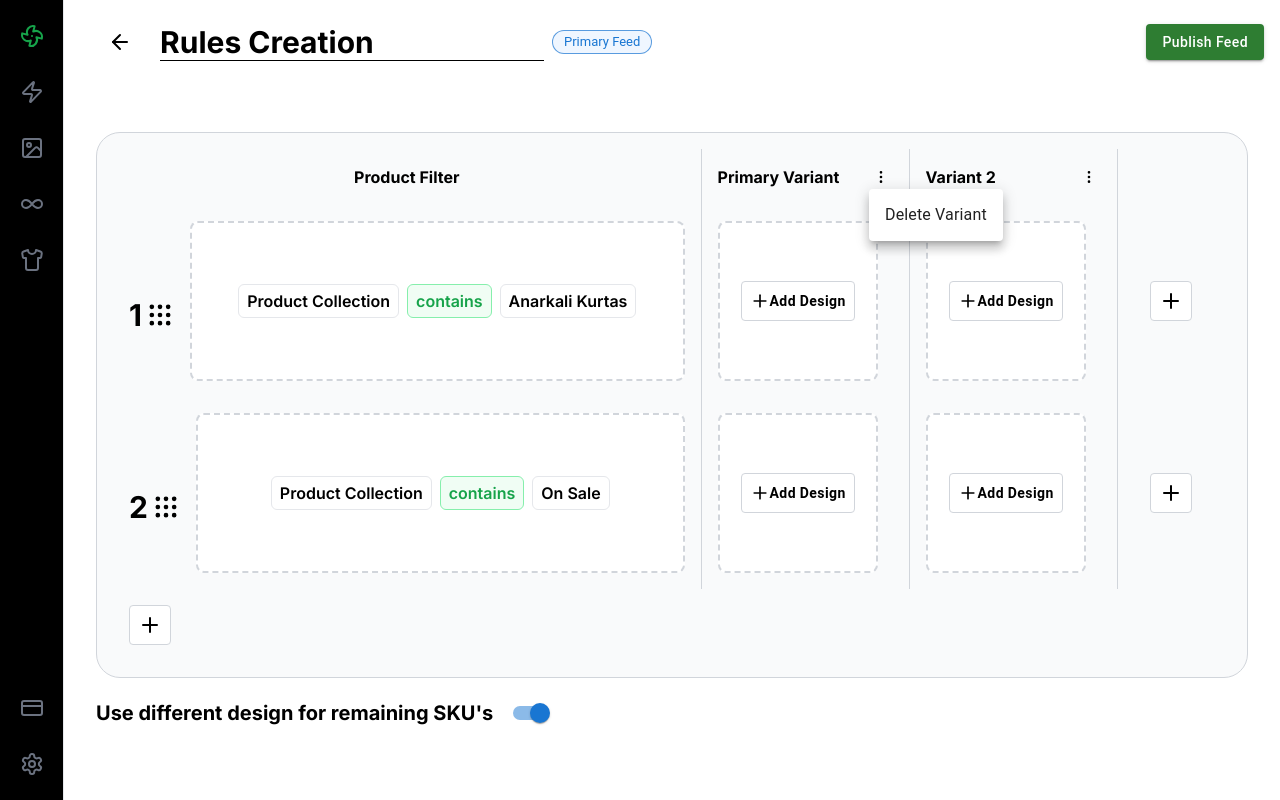
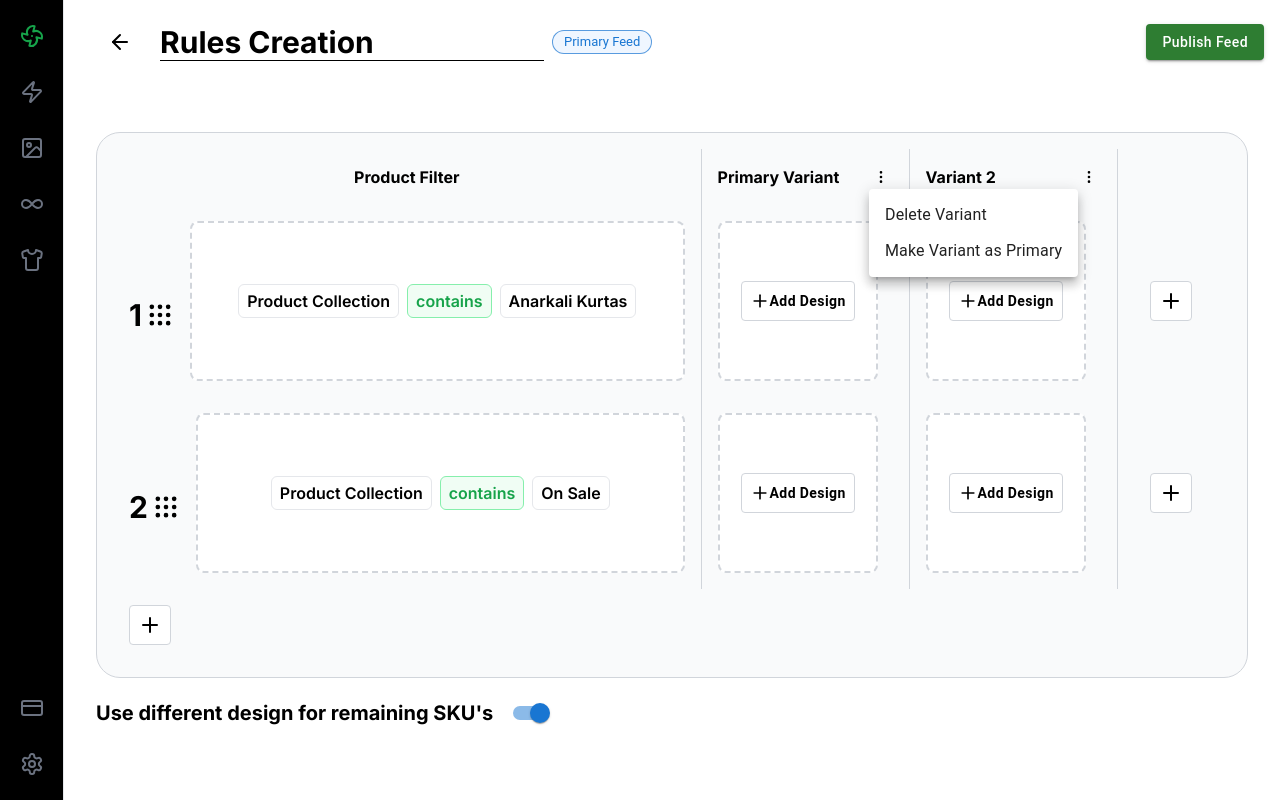
Before and after one commit to anushka0202/product-variant-manager, a Next.js app: page / in a window 1280 px wide. Both pictures are taken after a click on the button 880 px from the left and 177 px from the top of the page. Built offline with nearby package versions, Linux system fonts and the light colour scheme.

Commit message:
added "Make variant as primary" option in the dropdown

```diff
--- a/app/components/ProductTable.jsx
+++ b/app/components/ProductTable.jsx
@@ -93,6 +93,42 @@ const ProductTable = () => {
     setToast({ open: true, message: `${id} Removed` });
   };
 
+  const makePrimaryVariant = (id) => {
+    // Find the variant with id "variant-1"
+    let primaryVariantIndex = variants.findIndex(
+      (variant) => variant.id === "variant-1"
+    );
+
+    // Find the variant with the specified id
+    let updatedVariantIndex = variants.findIndex(
+      (variant) => variant.id === id
+    );
+
+    if (primaryVariantIndex === -1 || updatedVariantIndex === -1) {
+      console.error("One of the variants was not found.");
+      return;
+    }
+
+    // Swap the names of the two variants
+    let newVariants = [...variants]; // Create a copy of the array to avoid mutating state directly
+    [
+      newVariants[primaryVariantIndex].name,
+      newVariants[updatedVariantIndex].name,
+    ] = [
+      newVariants[updatedVariantIndex].name,
+      newVariants[primaryVariantIndex].name,
+    ];
+
+    // Swap the positions of the two variants
+    [newVariants[primaryVariantIndex], newVariants[updatedVariantIndex]] = [
+      newVariants[updatedVariantIndex],
+      newVariants[primaryVariantIndex],
+    ];
+
+    // Update the state with the new variants array
+    setVariants(newVariants);
+  };
+
   const handleMenuClick = (event, variant) => {
     setAnchorEl(event.currentTarget);
     setSelectedVariant(variant);
@@ -141,7 +177,7 @@ const ProductTable = () => {
             {/* Table Headings */}
             <thead>
               <tr>
-                <th className="p-4 text-center border-r border-gray-300 sticky left-0 bg-gray-50 ">
+                <th className="p-4 text-center border-r border-gray-300 sticky left-0 bg-gray-50 z-10">
                   Product Filter
                 </th>
                 {variants.map((variant) => (
@@ -186,13 +222,11 @@ const ProductTable = () => {
                             {...provided.dragHandleProps}
                             style={{
                               ...provided.draggableProps.style,
-                              background: snapshot.isDragging
-                                ? "lightblue"
-                                : "white",
+                              background: "white",
                             }}
                             className="relative group"
                           >
-                            <td className="p-4 border-r border-gray-300 sticky bg-gray-50 left-0 min-w-[550px]">
+                            <td className="p-4 border-r border-gray-300 sticky bg-gray-50 left-0 min-w-[550px] z-10">
                               <div className="flex items-center ">
                                 <div className="mr-4 flex flex-col gap-1 items-center">
                                   <button
@@ -395,6 +429,7 @@ const ProductTable = () => {
         handleCloseMenu={handleCloseMenu}
         selectedVariant={selectedVariant}
         removeVariant={removeVariant}
+        makePrimaryVariant={makePrimaryVariant}
       />
 
       {/* Design Selection Dialog */}
--- a/app/components/VariantDropdownMenu.jsx
+++ b/app/components/VariantDropdownMenu.jsx
@@ -6,6 +6,7 @@ const VariantDropdownMenu = ({
   handleCloseMenu,
   selectedVariant,
   removeVariant,
+  makePrimaryVariant,
 }) => {
   return (
     <Menu
@@ -18,6 +19,13 @@ const VariantDropdownMenu = ({
       >
         Delete Variant
       </MenuItem>
+      <MenuItem
+        onClick={() =>
+          selectedVariant && makePrimaryVariant(selectedVariant.id)
+        }
+      >
+        Make Variant as Primary
+      </MenuItem>
     </Menu>
   );
 };
```
